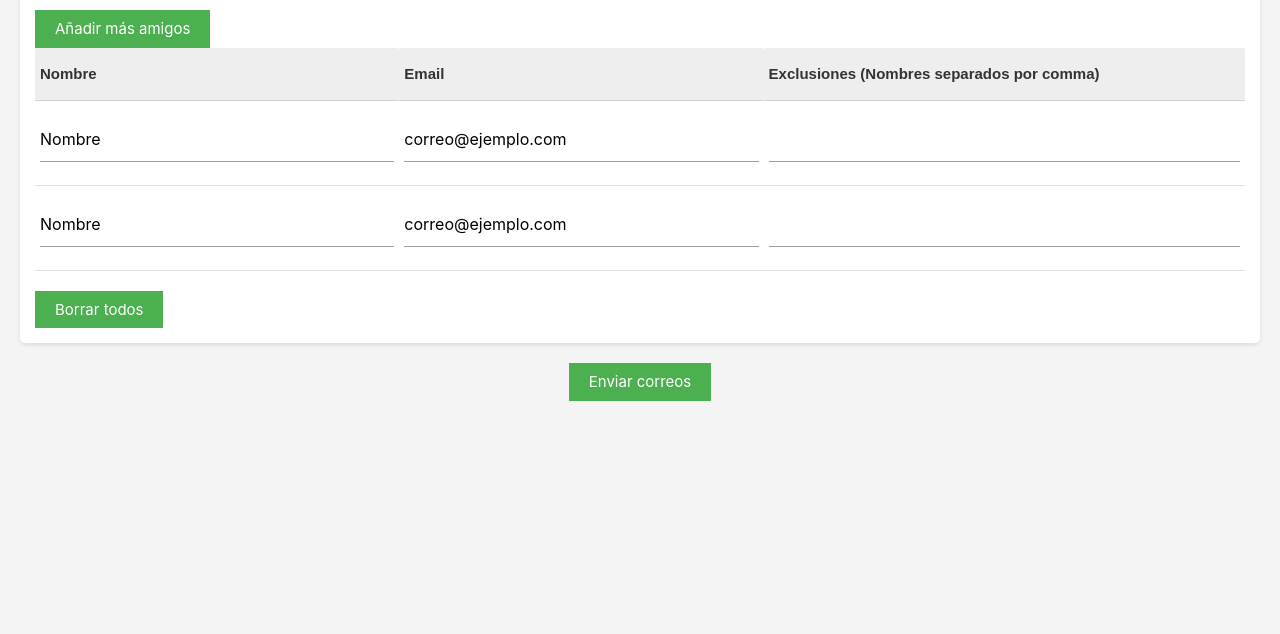
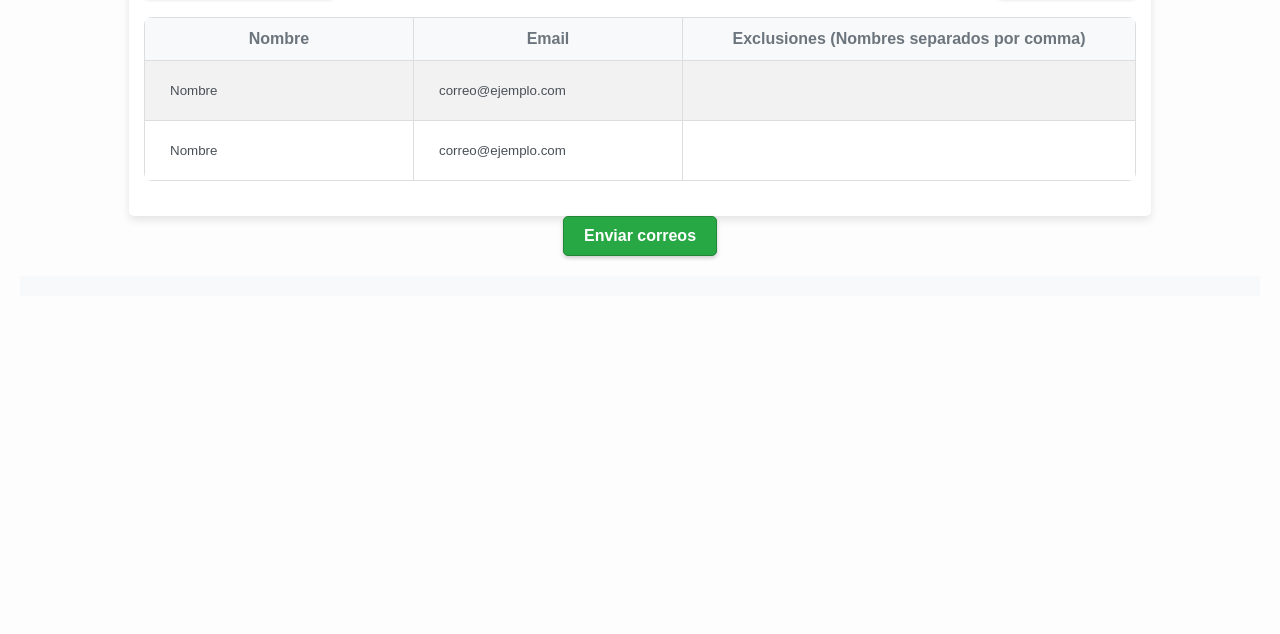
Before and after one commit to MauGaP/maugapsSecretSanta, a website: page index.html in a window 1280 px wide. Shown: the part 166-800 px from the top of the page. Drawn offline with nearby package versions, Linux system fonts and the light colour scheme.

Commit message:
improved style sheets

```diff
--- a/css/styles.css
+++ b/css/styles.css
@@ -1,6 +1,6 @@
 body {
     font-family: Arial, sans-serif;
-    background-color: #f4f4f4;
+    background-color: #fdfdfd;
     color: #333;
     margin: 0;
     padding: 20px;
@@ -12,61 +12,92 @@ header {
 }
 
 h1 {
-    color: #d33;
+    color: #b3000c;
 }
 
 table {
     width: 100%;
+    margin: 20px auto;
     border-collapse: collapse;
-    margin-bottom: 20px;
+    border-radius: 8px;
+    overflow: hidden;
 }
 
 th, td {
     border: 1px solid #ddd;
-    padding: 8px;
-    text-align: left;
+    padding: 12px 15px;
 }
 
 th {
-    background-color: #eee;
+    background-color: #f8f9fa;
+    color: #6c757d;
 }
 
-button {
-    background-color: #4CAF50; /* Green */
-    border: none;
+tbody tr:nth-child(odd) {
+    background-color: #f2f2f2;
+}
+
+.button {
+    background-color: #28a745;
     color: white;
     padding: 10px 20px;
+    border: 1px solid #218838;
+    border-radius: 5px;
+    font-size: 16px;
+    font-weight: bold;
+    box-shadow: 0 2px 4px rgba(0, 0, 0, 0.2);
+    transition: background-color 0.3s, box-shadow 0.3s;
     text-align: center;
-    text-decoration: none;
-    display: inline-block;
-    font-size: 16px;
-    margin: 4px 2px;
     cursor: pointer;
 }
 
-button:hover {
-    opacity: 0.8;
+.button:hover {
+    background-color: #218838;
+}
+
+.button:active {
+    background-color: #1e7e34;
+}
+
+.button:focus {
+    outline: none;
+    box-shadow: 0 0 0 3px rgba(0, 123, 255, 0.5);
 }
 
 footer {
     text-align: center;
     padding-top: 20px;
     font-size: 0.8em;
+    background-color: #f8f9fa;
+    color: #6c757d;
 }
 
-/* Classes for specific elements */
-.instructions {
+.instructions, .actions {
+    text-align: center;
     margin-bottom: 20px;
 }
 
 .friend-list {
+    width: 80%;
+    margin-left: auto;
+    margin-right: auto;
     background-color: #fff;
     padding: 15px;
     border-radius: 5px;
-    box-shadow: 0 2px 4px rgba(0, 0, 0, 0.1);
+    box-shadow: 0 4px 8px rgba(0, 0, 0, 0.1);
 }
 
-.actions {
-    text-align: center;
-    padding-top: 20px;
+#friendsTable input[type='text'],
+#friendsTable input[type='email'] {
+    border: none;
+    width: 100%;
+    box-sizing: border-box;
+    padding: 10px;
+    background-color: transparent;
+    color: #495057;
 }
+
+#friendsTable input[type='text']:focus,
+#friendsTable input[type='email']:focus {
+    background-color: #e9ecef;
+}
--- a/index.html
+++ b/index.html
@@ -6,8 +6,7 @@
     <meta name="viewport" content="width=device-width, initial-scale=1.0">
     <title>Sorteo del Amigo Invisible</title>
     <link rel="stylesheet" href="css/styles.css">
-    <link rel="stylesheet" href="https://cdnjs.cloudflare.com/ajax/libs/materialize/1.0.0/css/materialize.min.css">
-    <!-- Add any additional CSS libraries or frameworks you might be using -->
+    <!-- Add any additional CSS libraries or frameworks you mi,ght be using -->
 </head>
 
 <body>
@@ -38,7 +37,9 @@
 
         <section class="friend-list">
             <form id="friendForm">
-                <button type="button" onclick="addFriendRow()">Añadir más amigos</button>
+                <button type="button" class="button" onclick="addFriendRow()">Añadir más amigos</button>
+                <button type="button" class="button" style="float: right;" onclick="clearParticipants()">Borrar
+                    todos</button>
                 <table id="friendsTable">
                     <thead>
                         <tr>
@@ -65,14 +66,13 @@
                         </tr>
                     </tbody>
                 </table>
-                <button type="button" onclick="clearParticipants()">Borrar todos</button>
 
                 <!-- Replace with actual functionality to add friends -->
             </form>
         </section>
 
         <section class="actions">
-            <button onclick="sendAssignmentsToServer()">Enviar correos</button>
+            <button class="button" onclick="sendAssignmentsToServer()">Enviar correos</button>
             <!-- Additional buttons or actions -->
         </section>
     </main>
```
